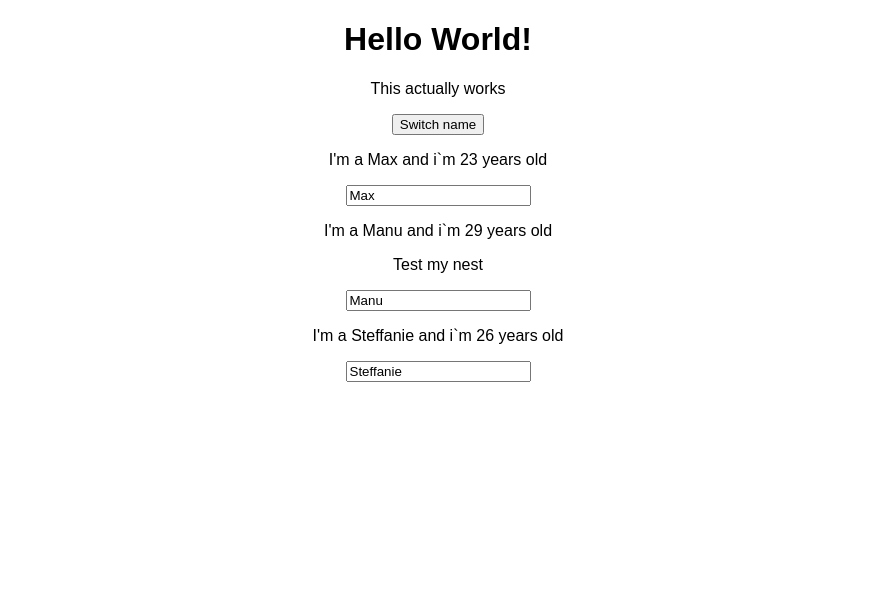
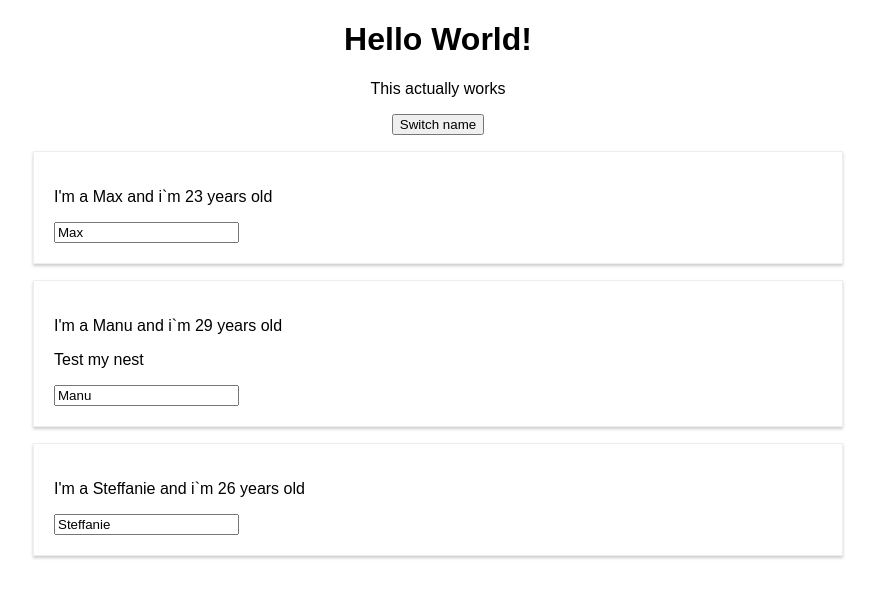
Before and after one commit to iYegor/react_tutorial, a React (Create React App) app in the folder udemy-react-guide/: page / in a window 1280 px wide. Shown: the top 598 px of the page, without its empty margins (202-1077 px from the left). Built offline with nearby package versions, Linux system fonts and the light colour scheme.

Commit message:
Added styling.

```diff
--- /dev/null
+++ b/udemy-react-guide/src/Person/Person.css
@@ -0,0 +1,8 @@
+.Person {
+    width: 60%;
+    margin: 16px auto;
+    border: 1px solid #eee;
+    box-shadow: 0 2px 3px #ccc;
+    padding: 20px;
+    text-align: left;
+}
--- a/udemy-react-guide/src/Person/Person.js
+++ b/udemy-react-guide/src/Person/Person.js
@@ -1,8 +1,9 @@
 import React from 'react'
+import './Person.css'
 
 const person =  (props) => {
     return (
-        <div>
+        <div className="Person">
             <p onClick={props.click}>I'm a {props.name} and i`m {props.age} years old</p>
             <p>{props.children}</p>
             <input type="text" onChange={props.changed} value={props.name}/>
```
